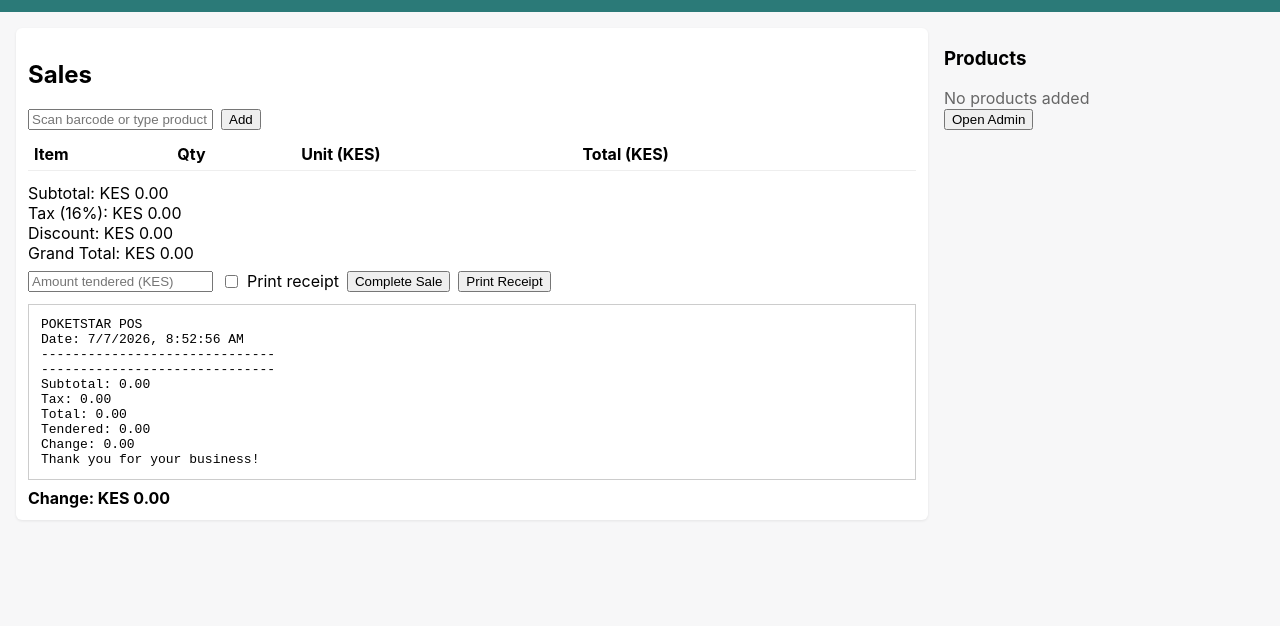
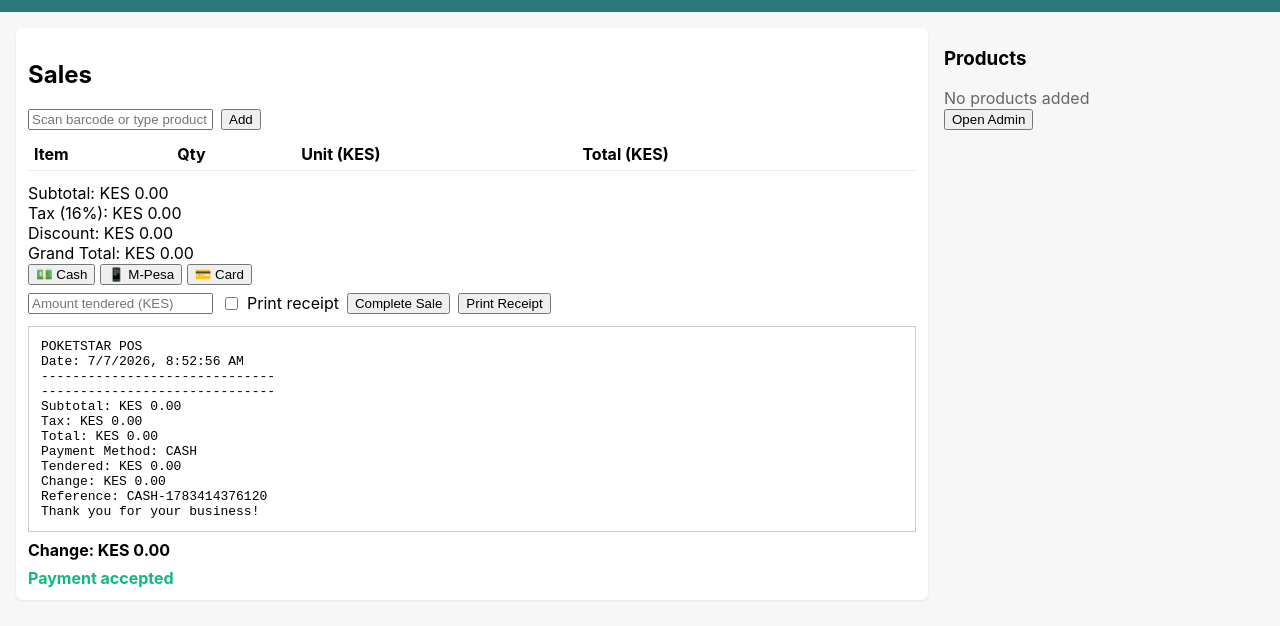
Before and after one commit to victoriastevie75-sketch/Poketstar-_epos, a website: page web/index.html in a window 1280 px wide. Both pictures are taken after a click on the button "Complete Sale". Shown: the part 94-720 px from the top of the page. Drawn offline with Linux system fonts and the light colour scheme.

Commit message:
feat: payment UX improvements — calculate & save change, inline short message, unified currency formatting; hide keyboard shortcuts UI

```diff
--- a/web/index.html
+++ b/web/index.html
@@ -21,6 +21,8 @@
     .modal-inner { background: #fff; padding: 16px; border-radius: 6px; }
     .modal.hidden { display: none; }
     #receipt { white-space: pre-wrap; font-family: monospace; border: 1px solid #ccc; padding: 12px; margin-top: 12px; }
+    .error-message { color: #ef4444; font-weight: 700; margin-top: 8px; }
+    .success-message { color: #10b981; font-weight: 700; margin-top: 8px; }
   </style>
 </head>
 <body>
@@ -51,6 +53,12 @@
         <div class="grand">Grand Total: <span id="grandTotal">KES 0.00</span></div>
       </div>
 
+      <div class="payment-methods">
+        <button class="payment-method-btn active" data-payment-method="cash">💵 Cash</button>
+        <button class="payment-method-btn" data-payment-method="mpesa">📱 M-Pesa</button>
+        <button class="payment-method-btn" data-payment-method="card">💳 Card</button>
+      </div>
+
       <div class="actions">
         <input id="paymentAmount" placeholder="Amount tendered (KES)" />
         <label style="display:inline-flex; align-items:center; gap:6px;"><input type="checkbox" id="printReceiptChk" /> Print receipt</label>
@@ -60,6 +68,7 @@
 
       <div id="receipt" class="hidden"></div>
       <div id="changeBox" style="margin-top:8px; font-weight:700;"></div>
+      <div id="paymentMessage" class="error-message" aria-live="polite"></div>
     </section>
 
     <aside id="sidebar">
@@ -103,6 +112,9 @@
     let sales = JSON.parse(localStorage.getItem('ps_sales') || '[]');
     let currentCart = [];
 
+    // Selected payment method
+    let selectedPaymentMethod = 'cash';
+
     // Elements
     const barcodeInput = $('barcodeInput');
     const suggestions = $('suggestions');
@@ -118,6 +130,7 @@
     const printReceiptChk = $('printReceiptChk');
     const changeBox = $('changeBox');
     const receiptEl = $('receipt');
+    const paymentMessageEl = $('paymentMessage');
 
     // Admin modal elements
     const adminModal = $('adminModal');
@@ -134,6 +147,15 @@
 
     // Clock
     setInterval(()=>{ $('clock').textContent = new Date().toLocaleTimeString(); }, 1000);
+
+    // Payment method buttons handling
+    document.querySelectorAll('.payment-method-btn').forEach(btn => {
+      btn.addEventListener('click', (e) => {
+        document.querySelectorAll('.payment-method-btn').forEach(b => b.classList.remove('active'));
+        btn.classList.add('active');
+        selectedPaymentMethod = btn.dataset.paymentMethod || 'cash';
+      });
+    });
 
     // Renderers
     function renderProducts() {
@@ -154,7 +176,7 @@
       cartTableBody.innerHTML = '';
       currentCart.forEach((item, i)=>{
         const tr = document.createElement('tr');
-        tr.innerHTML = `<td>${item.name}</td><td><input type="number" min="1" value="${item.qty}" data-index="${i}" style="width:60px" /></td><td>${formatKES(item.price)}</td><td>${formatKES(item.price*item.qty)}</td><td><button data-remove="${i}">Remove</button></td>`;
+        tr.innerHTML = `<td>${item.name}</td><td><input type="number" min="1" value="${item.qty}" data-index="${i}" style="width:60px" /></td><td>${formatKES(item.price)}</td><td>${formatKES(item.price * item.qty)}</td><td><button data-remove="${i}">Remove</button></td>`;
         cartTableBody.appendChild(tr);
       });
 
@@ -175,7 +197,7 @@
       const subtotal = currentCart.reduce((s,i)=>s + i.price*i.qty, 0);
       const tax = subtotal * TAX_RATE;
       const discount = 0; // placeholder for future
-      const grand = subtotal + tax - discount;
+      const grand = Math.round((subtotal + tax - discount) * 100) / 100;
       subtotalEl.textContent = formatKES(subtotal);
       taxEl.textContent = formatKES(tax);
       discountEl.textContent = formatKES(discount);
@@ -247,7 +269,9 @@
       const matches = products.filter(p=> p.name && p.name.toLowerCase().includes(q.toLowerCase()));
       if (matches.length === 1) { addProductToCart(matches[0]); barcodeInput.value = ''; suggestions.classList.add('hidden'); return; }
       if (matches.length > 1) { suggestions.classList.remove('hidden'); return; }
-      alert('Product not found — add it in Admin');
+      // show inline message instead of alert
+      paymentMessageEl.textContent = 'Product not found — add it in Admin';
+      setTimeout(()=>{ if (paymentMessageEl.textContent === 'Product not found — add it in Admin') paymentMessageEl.textContent = ''; }, 3000);
     }
 
     function addProductToCart(prod) {
@@ -259,13 +283,35 @@
     // Complete sale
     completeSaleBtn.addEventListener('click', ()=>{
       const totals = updateTotals();
-      const tendered = parseFloat(paymentAmount.value) || 0;
-      if (tendered < totals.grand) { alert('Insufficient payment amount'); return; }
-      const change = tendered - totals.grand;
+      const tendered = Math.round((parseFloat(paymentAmount.value) || 0) * 100) / 100;
+      if (tendered < totals.grand) {
+        const short = Math.round((totals.grand - tendered) * 100) / 100;
+        paymentMessageEl.className = 'error-message';
+        paymentMessageEl.textContent = `Short by ${formatKES(short)}`;
+        changeBox.textContent = '';
+        return;
+      }
+
+      const change = Math.round((tendered - totals.grand) * 100) / 100;
       changeBox.textContent = 'Change: ' + formatKES(change);
+      paymentMessageEl.className = 'success-message';
+      paymentMessageEl.textContent = 'Payment accepted';
 
-      // record sale
-      const sale = { id: Date.now(), items: currentCart, totals, tendered, change, created_at: new Date().toISOString() };
+      // record sale (store payment details under sale.payment)
+      const sale = {
+        id: Date.now().toString(),
+        items: currentCart.map(i => ({ id: i.id, name: i.name, price: i.price, qty: i.qty })),
+        totals,
+        payment: {
+          method: (selectedPaymentMethod || 'cash').toUpperCase(),
+          tendered,
+          change,
+          reference: `${selectedPaymentMethod ? selectedPaymentMethod.toUpperCase() : 'CASH'}-${Date.now()}`,
+          status: 'SUCCESS'
+        },
+        created_at: new Date().toISOString()
+      };
+
       sales.push(sale); localStorage.setItem('ps_sales', JSON.stringify(sales));
 
       // reduce inventory quantities if SKU linked
@@ -289,11 +335,14 @@
       currentCart = [];
       saveCartAndRender();
       paymentAmount.value = '';
+
+      // clear success message after a short delay
+      setTimeout(()=>{ if (paymentMessageEl.textContent === 'Payment accepted') paymentMessageEl.textContent = ''; changeBox.textContent = ''; receiptEl.classList.add('hidden'); }, 6000);
     });
 
     // Print button to print current receipt area
     printReceiptBtn.addEventListener('click', ()=>{
-      if (receiptEl.classList.contains('hidden')) { alert('No receipt available. Complete a sale first.'); return; }
+      if (receiptEl.classList.contains('hidden')) { paymentMessageEl.className = 'error-message'; paymentMessageEl.textContent = 'No receipt available. Complete a sale first.'; setTimeout(()=>{ if (paymentMessageEl.textContent === 'No receipt available. Complete a sale first.') paymentMessageEl.textContent = ''; }, 3000); return; }
       printReceipt(receiptEl.textContent);
     });
 
@@ -304,11 +353,13 @@
       lines.push('------------------------------');
       sale.items.forEach(it=> lines.push(`${it.name} x${it.qty} @${Number(it.price).toFixed(2)} = ${Number(it.price*it.qty).toFixed(2)}`));
       lines.push('------------------------------');
-      lines.push('Subtotal: ' + Number(sale.totals.subtotal).toFixed(2));
-      lines.push('Tax: ' + Number(sale.totals.tax).toFixed(2));
-      lines.push('Total: ' + Number(sale.totals.grand).toFixed(2));
-      lines.push('Tendered: ' + Number(sale.tendered).toFixed(2));
-      lines.push('Change: ' + Number(sale.change).toFixed(2));
+      lines.push('Subtotal: ' + formatKES(sale.totals.subtotal));
+      lines.push('Tax: ' + formatKES(sale.totals.tax));
+      lines.push('Total: ' + formatKES(sale.totals.grand));
+      lines.push('Payment Method: ' + (sale.payment.method || 'CASH'));
+      lines.push('Tendered: ' + formatKES(sale.payment.tendered));
+      lines.push('Change: ' + formatKES(sale.payment.change));
+      lines.push('Reference: ' + (sale.payment.reference || ''));
       lines.push('Thank you for your business!');
       return lines.join('\n');
     }
@@ -333,6 +384,14 @@
     // init
     function init() {
       renderProducts(); renderCart();
+
+      // Hide keyboard shortcuts window (UI) by removing it if present — the right panel in this demo has no effect when hidden
+      const shortcutsWindow = document.querySelector('.shortcuts-info');
+      if (shortcutsWindow) {
+        // hide its parent window if exists
+        const win = shortcutsWindow.closest('.window');
+        if (win) win.classList.add('hidden');
+      }
     }
 
     init();
```
